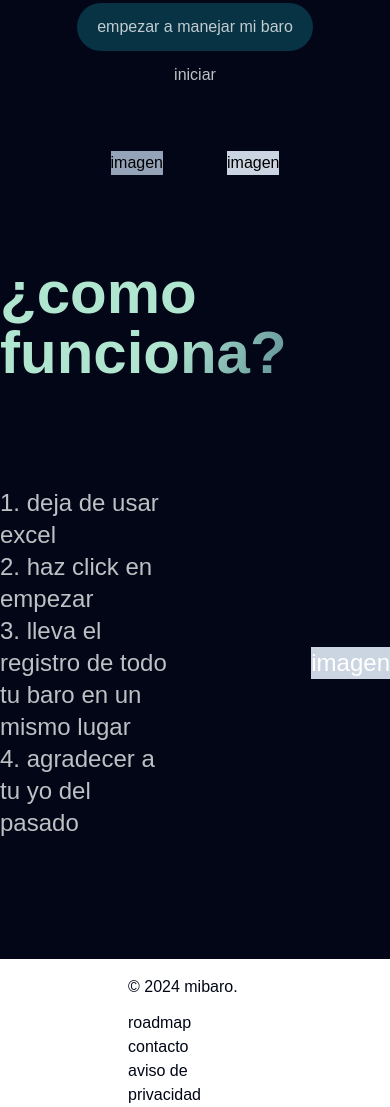
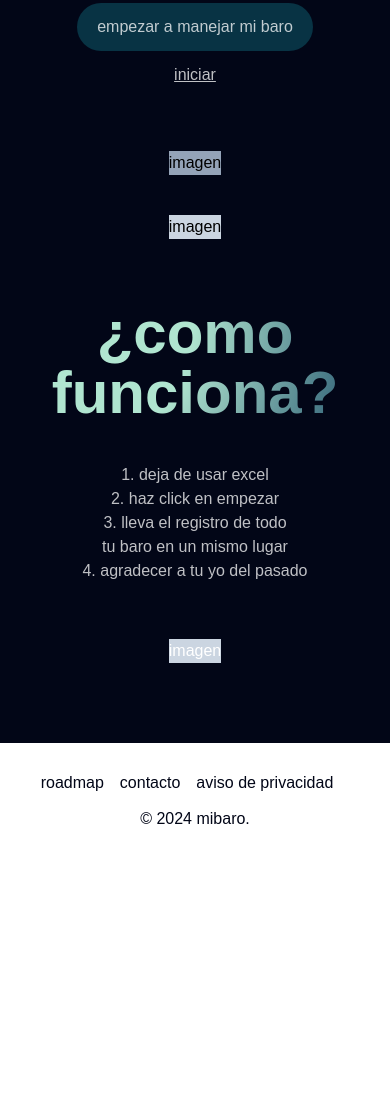
Before and after one commit to ramandino/mibaro, a website: page dist/index.html in a window 390 px wide. Shown: the part 433-1540 px from the top of the page. After the commit the page ends 1280 px from the top, so only its background shows below. Drawn offline with Linux system fonts and the light colour scheme.

Commit message:
responsive fully functionable in landing page

```diff
--- a/dist/index.html
+++ b/dist/index.html
@@ -11,7 +11,7 @@
         <nav class=" lg:h-20 lg:flex lg:mx-28 flex mr-auto h-20 ml-10 lg:content-around">
             <div class="lg:flex text-white/75 mt-5 lg:gap-5 lg:mr-auto">
                 <a href="#">
-                    <img class="lg:h-14 lg:mr-10 w-36 h-auto lg:mt-2" src="/img/logo.png" href="#" alt="mainlogo">
+                    <img class="w-36 h-auto lg:mt-2" src="/img/logo.png" href="#" alt="mainlogo">
                 </a>
                 <a href="#" class="hidden lg:block lg:content-center hover:text-sky-800">roadmap</a>
                 <!-- <a href="#" class="hidden lg:block lg:content-center hover:text-blue-500">equipo</a> -->
@@ -28,18 +28,18 @@
         <div class="lg:mx-28 mx-10 font-bold text-6xl text-center lg:text-7xl gradient-text lg:mt-3 lg:py-3">registra y ordena tu dinero</div>
         <div class="lg:mx-28 mx-10 max-w-72 font-medium pt-5 lg:text-2xl lg:max-w-3xl text-center text-white/75">gestiona tu ahorro e inversiónes y planéate un mejor futuro <br> sin crear hojas de excel o plantillas de notion.</div>
         <div class="text-white/75 flex flex-col mt-5 gap-2" >
-            <button id="empezarherobtn"class="rounded-full py-3 px-5 ease-linear duration-300 bg-cyan-950 hover:bg-sky-800 " href="#">empezar a manejar mi baro</button>
-            <button id="iniciarherobtn"class="pt-1" href="#">iniciar</button>
+            <button id="empezarherobtn"class="rounded-full py-3 px-5 lg:ease-linear lg:duration-300 bg-cyan-950 hover:bg-sky-800 " href="#">empezar a manejar mi baro</button>
+            <button id="iniciarherobtn"class="pt-1 underline " href="#">iniciar</button>
         </div>
-        <div class= "flex gap-16 mt-16 mb-16">
+        <div class= "flex lg:gap-16 flex-col gap-10 mt-16 mb-16">
             <div class="lg:w-96 lg:h-52 bg-slate-400">imagen</div>
             <div class="lg:w-96 lg:h-52 bg-slate-300">imagen</div>
         </div>
     </section>
-    <section class="flex flex-col items-center bg-slate-950 pb-10">
-        <h1 class="gradient-text text-6xl font-bold py-6">¿como funciona?</h1>
-        <div class="text-white/75 font-medium text-2xl flex gap-36 my-20 items-center">
-            <ul class="">
+    <section class="flex flex-col text-center bg-slate-950">
+        <h1 class="gradient-text flex text-6xl content-center justify-center font-bold lg:pt-6">¿como funciona?</h1>
+        <div class="text-white/75 font-medium lg:justify-center lg:text-2xl flex mt-10 mb-20 lg:flex-row gap-14 flex-col lg:gap-36 lg:my-32 lg:mb-36 items-center">
+            <ul>
                 <li>1. deja de usar excel</li>
                 <li>2. haz click en empezar</li>
                 <li>3. lleva el registro de todo <br> tu baro en un mismo lugar</li>
@@ -52,11 +52,9 @@
     </section>
 
 
-<footer class="bg-white flex h-20 justify-center content-center">
-    <div class="w-full mx-28 max-w-screen-xl p-4 md:flex md:items-center md:justify-between">
-        <span class="text-m text-slate-950 sm:text-center dark:text-gray-400">© 2024 <a href="https://flowbite.com/" class="hover:underline">mibaro</a>.
-    </span>
-    <ul class="flex flex-wrap items-center mt-3 text-m font-medium text-slate-950 sm:mt-0">
+<footer class="bg-white flex lg:h-20 flex-col justify-center content-center">
+    <div class="w-full lg:mx-28 lg:max-w-screen-xl p-4 flex gap-3 flex-col items-center justify-between">
+        <ul class="flex flex-wrap items-center mt-3 text-m font-medium text-slate-950 ">
             <li>
                 <a href="#" class="hover:underline me-4 md:me-6">roadmap</a>
             </li>
@@ -67,6 +65,8 @@
                 <a href="#" class="hover:underline me-4 md:me-6">aviso de privacidad</a>
             </li>
         </ul>
+        <span class="text-m text-slate-950 sm:text-center dark:text-gray-400">© 2024 <a href="https://flowbite.com/" class="hover:underline">mibaro</a>.
+        </span>
     </div>
 </footer>
 
```
Also changed, not shown: dist/output.css. Lines whose indentation alone changed are shown as unchanged.
